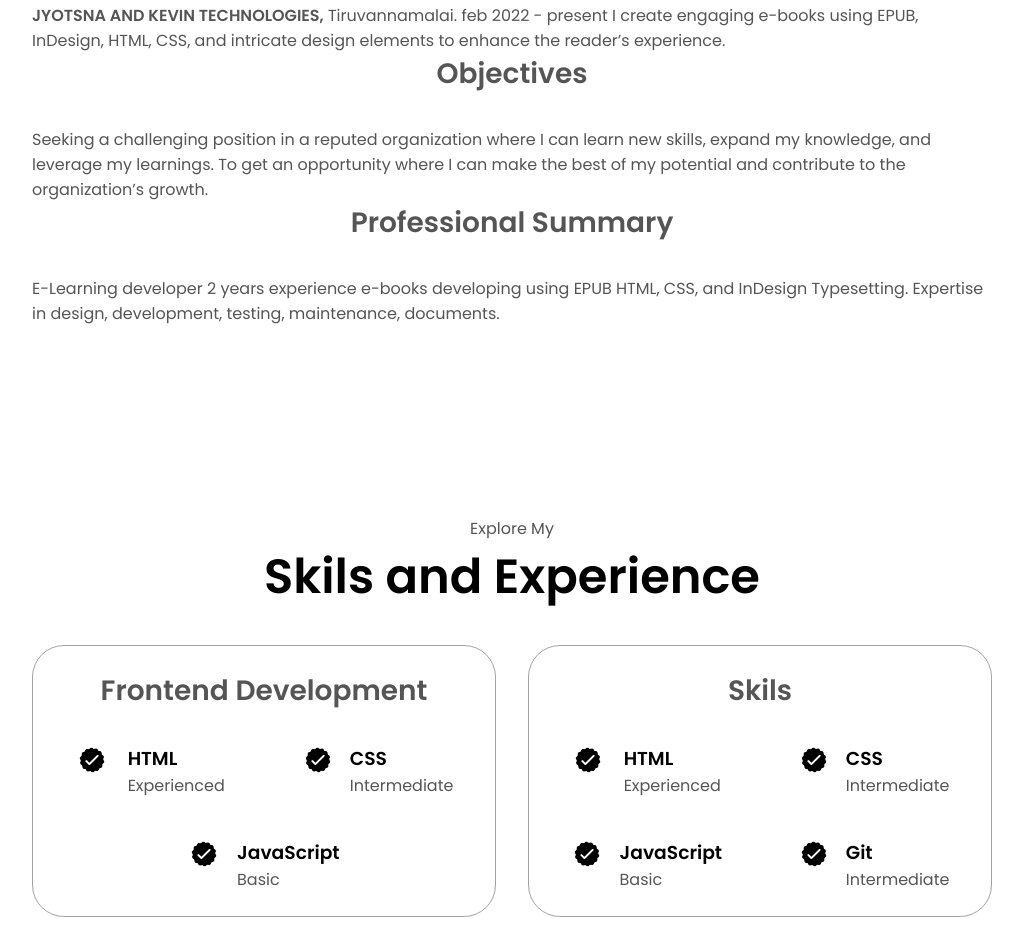
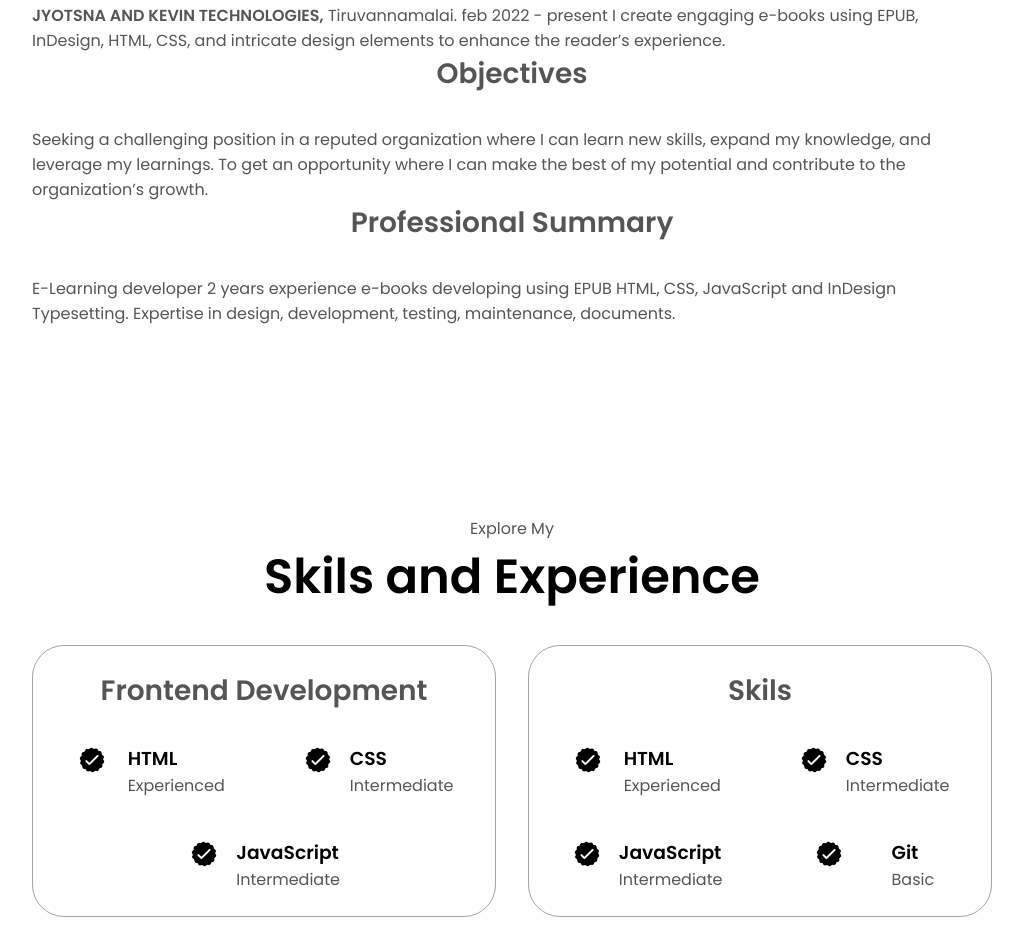
Before and after one commit to Badrude/Badrudeen_Profiles, a plain HTML site: page index.html in a window 1280 px wide. Shown: the part 1332-2284 px from the top of the page, without its empty margins (128-1151 px from the left). Drawn offline with Linux system fonts and the light colour scheme.

Commit message:
main changes

```diff
--- a/index.html
+++ b/index.html
@@ -111,7 +111,7 @@
               contribute to the organization’s growth.</p>
               <h2 style="text-align: center;" class="experience-sub-title">Professional Summary</h2>
             <p>E-Learning developer 2 years experience e-books developing using
-              EPUB HTML, CSS, and InDesign Typesetting. Expertise in design, development,
+              EPUB HTML, CSS, JavaScript and InDesign Typesetting. Expertise in design, development,
               testing, maintenance, documents.</p>
           </div>
         </div>
@@ -161,7 +161,7 @@
                 />
                 <div>
                   <h3>JavaScript</h3>
-                  <p>Basic</p>
+                  <p>Intermediate</p>
                 </div>
               </article>
             </div>
@@ -199,7 +199,7 @@
                 />
                 <div>
                   <h3>JavaScript</h3>
-                  <p>Basic</p>
+                  <p>Intermediate</p>
                 </div>
               </article>
 
@@ -211,7 +211,7 @@
                 />
                 <div>
                   <h3>Git</h3>
-                  <p>Intermediate</p>
+                  <p>Basic</p>
                 </div>
               </article>
             </div>
@@ -226,7 +226,7 @@
       /> -->
     </section>
     <section id="projects">
-      <p class="section__text__p1">Browse My Recent</p>
+      <!-- <p class="section__text__p1">Browse My Recent</p> -->
       <h1 class="title">Projects</h1>
       <div class="experience-details-container">
         <div class="about-containers">
```
